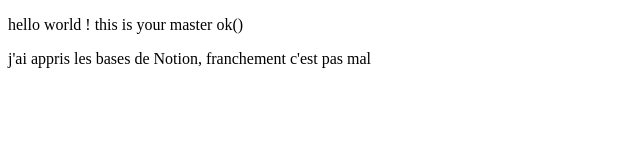
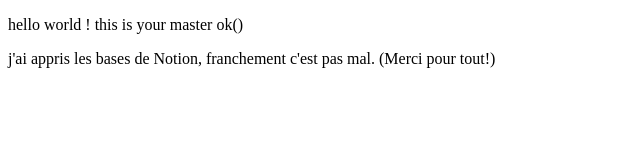
Before and after one commit to jo-obed/Gt_save, a plain HTML site: page index.html in a window 1280 px wide. Shown: the whole page, without its empty margins (0-640 px from the left). Drawn offline with Linux system fonts and the light colour scheme.

Commit message:
ajout d'une ligne dans mon 2em paragraphe

```diff
--- a/index.html
+++ b/index.html
@@ -12,7 +12,9 @@
         hello world !
         this is your master ok()
     </p>
-    <p> j'ai appris les bases de Notion, franchement c'est pas mal</p>
+    <p> j'ai appris les bases de Notion, franchement c'est pas mal.
+        (Merci pour tout!)
+    </p>
 </body>
 
 </html>
```
